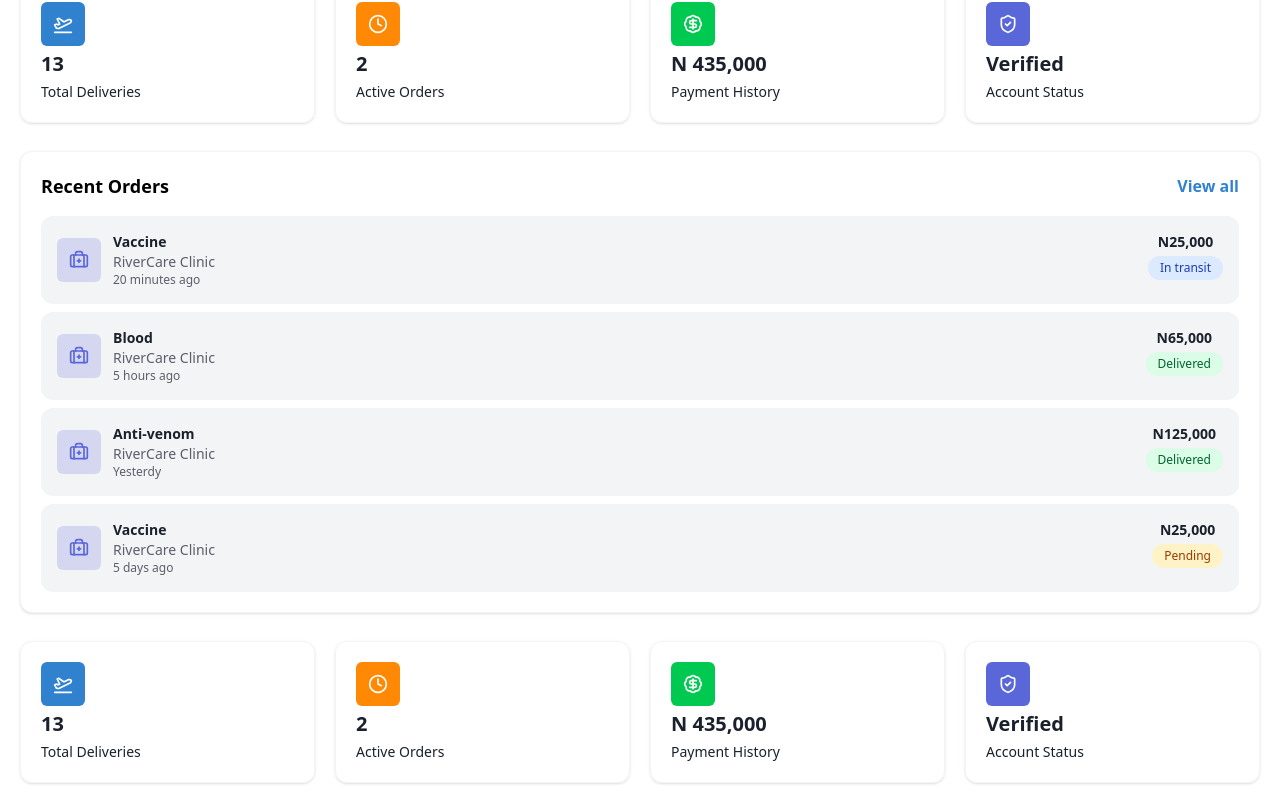
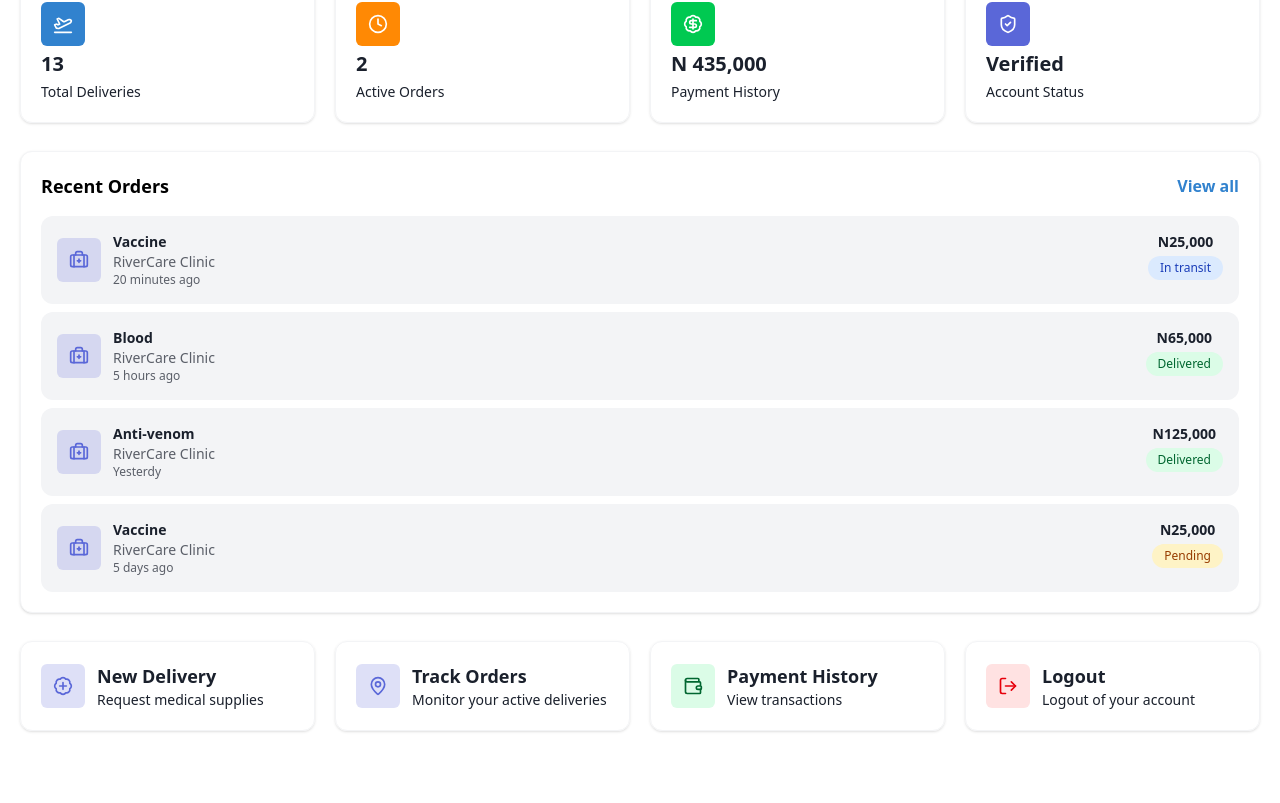
Before and after one commit to Uchenna99/Evtol-Delivery, a React (Vite) app: page /dashboard in a window 1280 px wide. Shown: the part 251-1054 px from the top of the page. After the commit the page ends 1002 px from the top, so only its background shows below. Built offline with nearby package versions, Linux system fonts and the light colour scheme.

Commit message:
adding dashboard

```diff
--- a/src/pages/dashboard/DashboardHome.tsx
+++ b/src/pages/dashboard/DashboardHome.tsx
@@ -1,9 +1,16 @@
-import { BadgeDollarSign, BriefcaseMedical, Clock, PlaneTakeoff, ShieldCheck, User } from "lucide-react";
+import { BadgeDollarSign, BadgePlus, BriefcaseMedical, Clock, LogOut, MapPin, PlaneTakeoff, ShieldCheck, User, Wallet } from "lucide-react";
 import { Link } from "react-router-dom";
 
 
 
 const DashboardHome = () => {
+    const sections = [
+        {icon: <BadgePlus size={20} />, value: 'New Delivery', label: 'Request medical supplies', colour: 'bg-primary/20 text-primary'},
+        {icon: <MapPin size={20} />, value:'Track Orders', label: 'Monitor your active deliveries', colour: 'bg-primary/20 text-primary'},
+        {icon: <Wallet size={20} />, value: "Payment History", label: 'View transactions', colour: 'bg-green-100 text-green-800'},
+        {icon: <LogOut size={20} />, value: "Logout", label: 'Logout of your account', colour: 'bg-red-100 text-red-600'},
+    ];
+
     const userStats = [
         {icon: <PlaneTakeoff size={20} />, value: 13, label: 'Total Deliveries', colour: 'bg-secondary'},
         {icon: <Clock size={20} />, value:2, label: 'Active Orders', colour: 'bg-orange-400'},
@@ -17,6 +24,7 @@ const DashboardHome = () => {
         {itemName:'Anti-venom', destination:'RiverCare Clinic', time:'Yesterdy', amount:'N125,000', status:'Delivered'},
         {itemName:'Vaccine', destination:'RiverCare Clinic', time:'5 days ago', amount:'N25,000', status:'Pending'},
     ];
+
   return (
     <div className="w-full flex flex-col gap-7 p-5">
 
@@ -109,17 +117,20 @@ const DashboardHome = () => {
 
         <div className="w-full flex flex-col md:flex-row justify-between gap-5">
             {
-                userStats.map((stat, index)=>(
-                    <Link to={''} className="flex-1 flex flex-col gap-1 border border-gray-100 shadow-sm rounded-xl p-5" key={index}>
-                        <div className={`w-11 aspect-square rounded-md grid place-items-center text-white ${stat.colour}`}>
-                            {stat.icon}
+                sections.map((section, index)=>(
+                    <Link to={''} className="flex-1 flex items-center gap-3 border border-gray-100 shadow-sm rounded-xl p-5
+                        hover:shadow-lg hover:bg-gray-50 last:hover:bg-red-100 transition-all duration-250" key={index}>
+                        <div className={`w-11 aspect-square rounded-md grid place-items-center ${section.colour}`}>
+                            {section.icon}
                         </div>
-                        <p className="text-text text-xl font-semibold">
-                            {stat.value}
-                        </p>
-                        <p className="text-text text-sm">
-                            {stat.label}
-                        </p>
+                        <div className="">
+                            <p className="text-text text-lg font-semibold">
+                                {section.value}
+                            </p>
+                            <p className="text-text text-sm">
+                                {section.label}
+                            </p>
+                        </div>
                     </Link>
                 ))
             }
```
